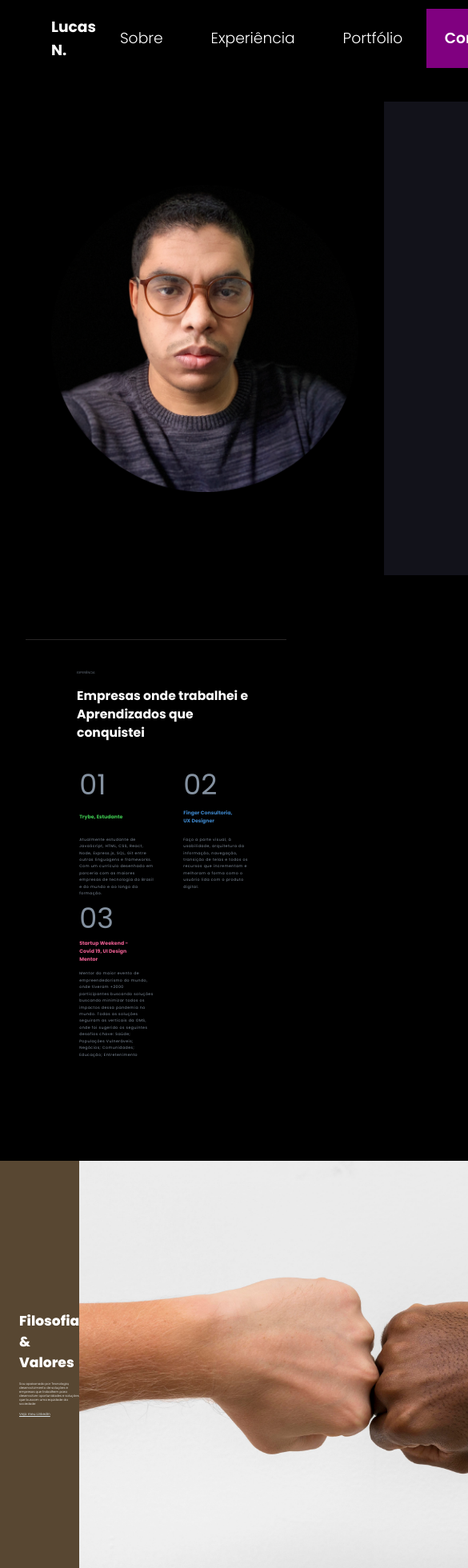
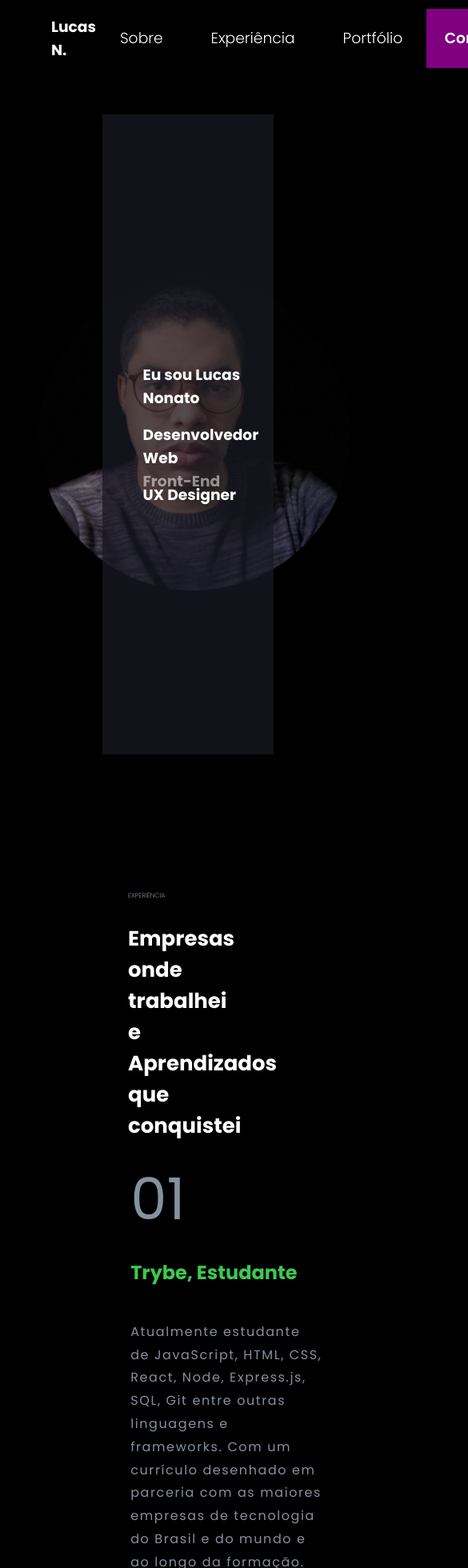
Before and after one commit to Scriblet/Portfolio, a React (Create React App) app: page / in a window 390 px wide. Shown: the top 1960 px of the page at 80% size, 585 px wide, since content can reach past the window. Built offline with nearby package versions, Linux system fonts and the light colour scheme.

Commit message:
CSS responsive

```diff
--- a/src/App.css
+++ b/src/App.css
@@ -7,7 +7,9 @@ body {
   color: white;
   display: flex;
   flex-direction: column;
+  align-items: stretch;
 }
+
 /* Header */
 .header {
   display: flex;
@@ -37,30 +39,37 @@ body {
 /* Presentation */
 
 .presentation {
-  align-content: center;
-  align-items: center;
   display: flex;
   justify-content: space-around;
-  padding-bottom: 5em;
-  margin: 2em 2em;
-  border-bottom: 1px solid rgba(104, 96, 96, 0.4);
+  margin: 3em;
+}
+
+.presentation-img-container {
+  width: 70%;
+  display: flex;
+  align-items: center;
 }
 
 .presentation-img {
-  margin: 2em;
-  max-width: 24em;
+  max-width: 100%;
+  position: absolute;
 }
 
 .presentation-container {
   background: rgba(24, 24, 35, 0.75);
-  width: 40em;
-  max-width: 1200px;
-  padding: 2em 4em 2em 4em;
+  display: flex;
+  flex-direction: column;
+  justify-content: center;
+  height: 50em;
+  width: 100%;
+  padding-left: 2em;
+  position: relative;
 }
 
 .presentation-text {
   font-weight: 700;
-  font-size: 4.8vh;
+  max-height: 2em;
+  font-size: clamp(8px, 4.8vw, 48px);
   margin: 1em;
 }
 
@@ -74,19 +83,20 @@ body {
 .experience-container {
   display: flex;
   flex-direction: column;
-  justify-content: center;
-  margin: 2em 4em 8em 6em;
+  max-width: 80em;
+  margin: 10em;
+  align-self: center;
 }
 
 .experience-tag {
   color: #8491a0;
   font-weight: 300;
   text-transform: uppercase;
-  font-size: 1vw;
+  font-size: clamp(8px, 1vw, 12px);
 }
 
 .experience-briefing {
-  font-size: 4vw;
+  font-size: clamp(26px, 3.6vw, 48px);
   max-width: 16em;
 }
 
@@ -95,7 +105,6 @@ body {
   display: flex;
   justify-content: space-between;
   flex-wrap: wrap;
-  margin-top: 1em;
 }
 
 .experience-info {
@@ -106,7 +115,7 @@ body {
 
 .experience-info-id {
   color: #8491a0;
-  font-size: 9vw;
+  font-size: clamp(72px, 6vw, 180px);
   font-weight: 400;
   height: 1.2em;
   margin: 0;
@@ -115,17 +124,17 @@ body {
 .experience-info-title {
   align-items: center;
   display: flex;
-  font-size: 1.6vw;
-  height: 6em;
+  font-size: clamp(24px, 2vw, 32px);
+  height: 3em;
   width: 10em;
 }
 
 .experience-info-text {
   color: #8491a0;
-  font-size: 1.2vw;
+  font-size: clamp(16px, 1vw, 20px);
   line-height: 1.8em;
   letter-spacing: 0.1em;
-  width: 20em;
+  max-width: 20em;
 }
 
 /* Values */
@@ -135,28 +144,28 @@ body {
   display: flex;
   justify-content: space-between;
   height: 32em;
+  margin-top: 8em;
   padding-left: 1.5em;
-  margin-bottom: 4em;
-  max-width: 100%;
+  align-self: flex-end;
 }
 
 .value-text-container {
   display: flex;
   flex-direction: column;
   align-self: center;
-  max-height: 32em;
 }
 
 .value-text-title {
   font-weight: 800;
   font-size: 4.4vw;
-  margin: 0 0 0.4em;
+  margin: 0 0.4em 0.4em;
 }
 
 .value-text-body {
   font-weight: 300;
   font-size: 1vw;
   max-width: 32em;
+  margin-left: 32px;
 }
 
 .value-text-link {
@@ -164,6 +173,7 @@ body {
   text-decoration-line: underline;
   line-height: 150%;
   font-size: 1.1vw;
+  margin-left: 32px;
 }
 
 .value-img {
--- a/src/App.js
+++ b/src/App.js
@@ -8,7 +8,7 @@ import Values from './components/Values';
 
 function App() {
   return (
-    <div>
+    <div className="mother">
       <Header />
       <Presentation />
       <ExperienceList experienceData={experienceData} />
--- a/src/components/Presentation.jsx
+++ b/src/components/Presentation.jsx
@@ -6,7 +6,9 @@ class Presentation extends React.Component {
   render() {
     return (
       <div className="presentation">
-        <img className="presentation-img" src={ImgPresentation} alt="Imagem de Lucas Nonato" />
+        <div className="presentation-img-container">
+          <img className="presentation-img" src={ImgPresentation} alt="Imagem de Lucas Nonato" />
+        </div>
         <div className="presentation-container">
           <h1 className="presentation-text">Eu sou Lucas Nonato</h1>
           <h1 className="presentation-text">
```
Also changed, not shown: 1 other file (tests, documents, lock files or other folders).
